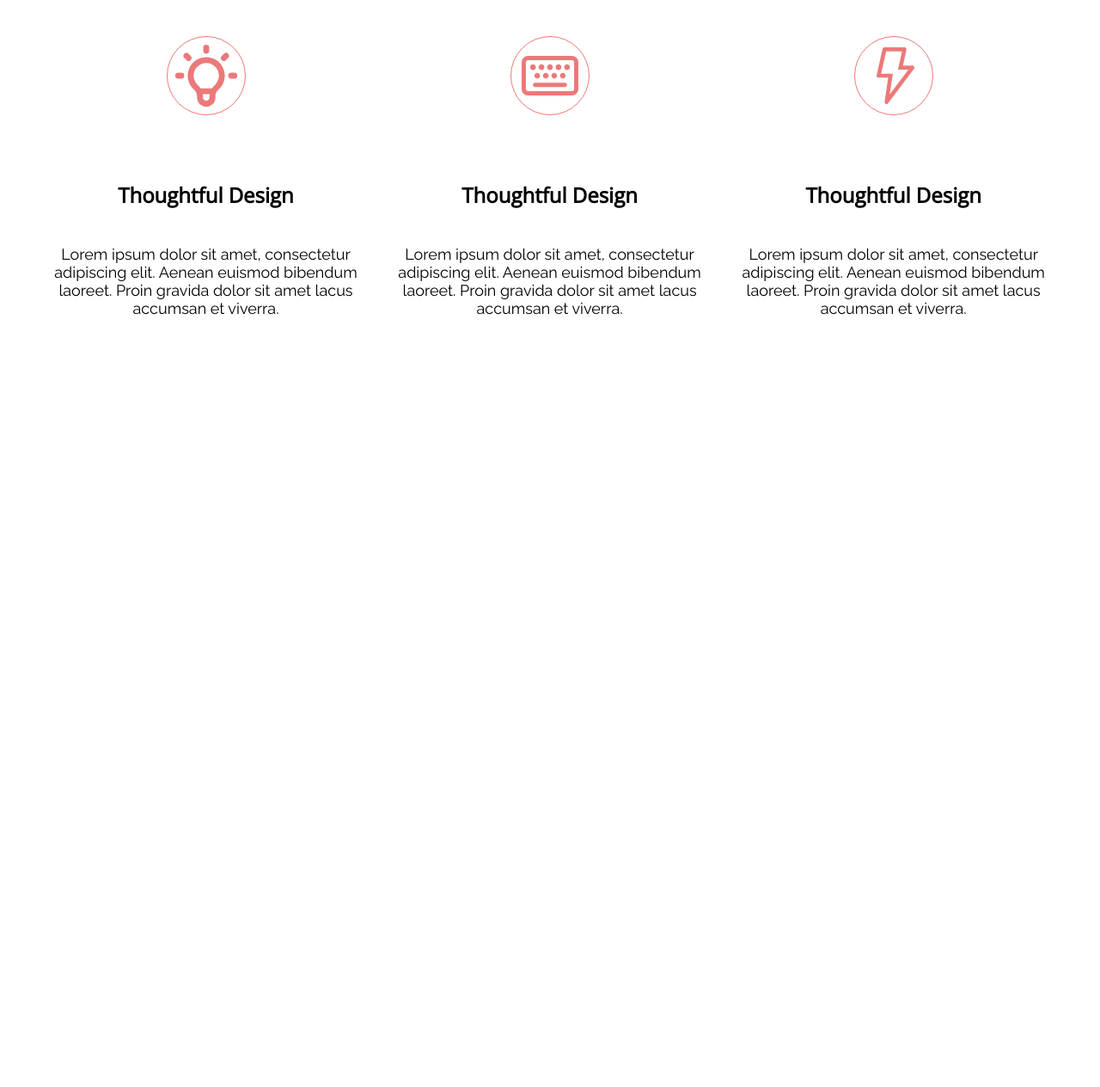
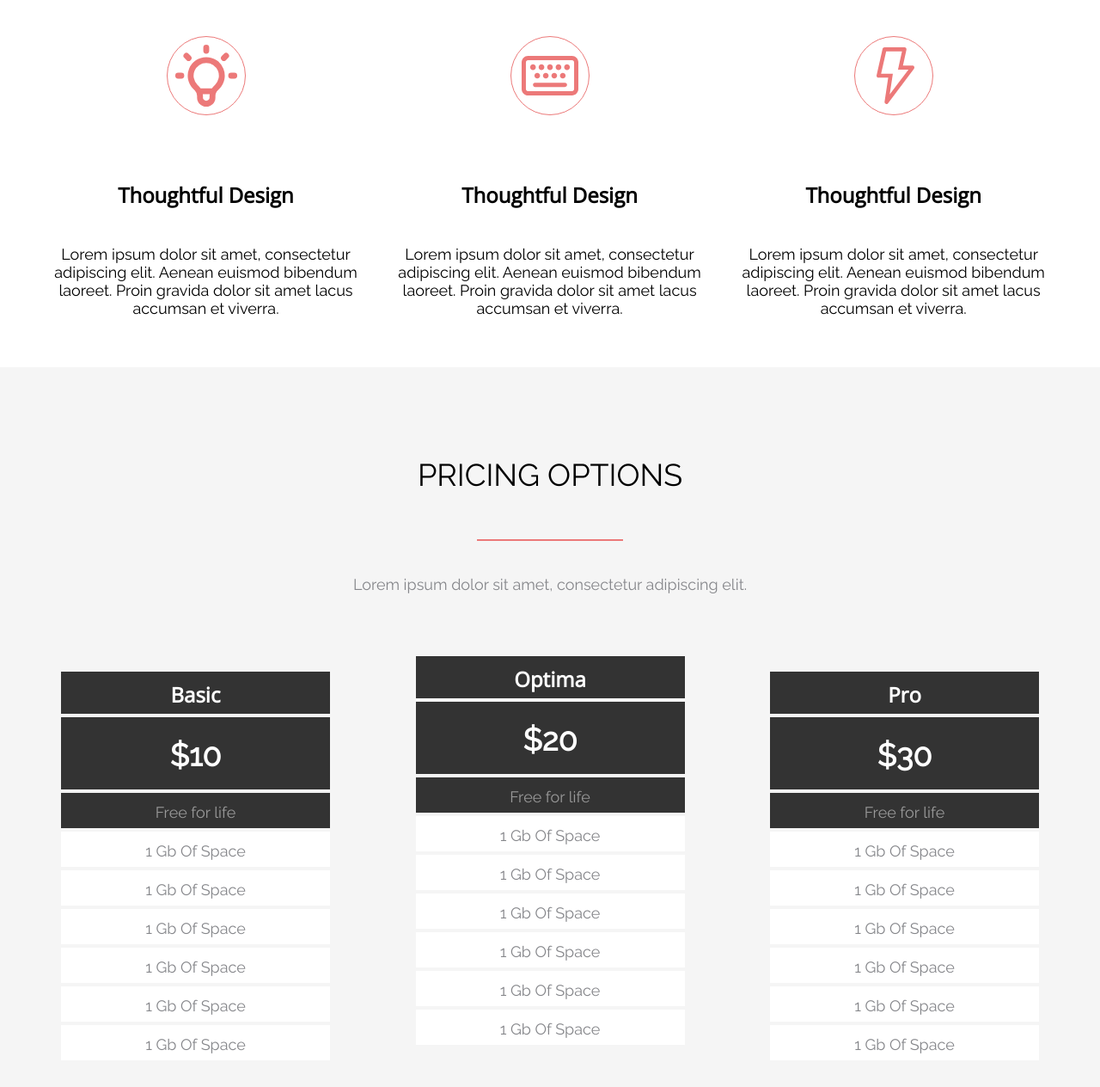
Before and after one commit to ChiretsV/AXIT, a plain HTML site: page index.html in a window 1280 px wide. Shown: the part 972-2236 px from the top of the page at 86% size. Before the commit the page ends 1399 px from the top, so only its background shows below. Drawn offline with nearby package versions, Linux system fonts and the light colour scheme.

Commit message:
feat(hw4): add section pricing

```diff
--- /dev/null
+++ b/css/pricing.css
@@ -0,0 +1,80 @@
+.pricing{
+    width: 100%;
+    background: #F5F5F5;
+    padding-top: 50px;
+    padding-bottom: 50px;
+}
+
+.pricing-wrapper{
+    width: 1170px;
+    margin: 0 auto;
+    padding: 0 14px;
+}
+
+.pricing-article-wrapper{
+    display: flex;
+    flex-direction: row;
+    justify-content: space-between;
+    gap: 20px;
+}
+
+.pricing-article{
+    width: 317px;
+    display: flex;
+    flex-direction: column;
+}
+
+.pricing-article:first-child, .pricing-article:last-child{
+    margin-top: 18px;
+}
+
+.pricing-article__title{
+    height: 53px;
+    line-height: 53px;
+    color: #FFF;
+    text-align: center;
+    font-family: Open Sans;
+    font-size: 24px;
+    font-weight: 700;
+    text-transform: capitalize;
+    border: 2px solid #F5F5F5;
+    background: #333;
+}
+
+.pricing-article__price{
+    height: 88px;
+    line-height: 88px;
+    color: #FFF;
+    text-align: center;
+    font-family: Raleway;
+    font-size: 36px;
+    font-weight: 700;
+    border: 2px solid #F5F5F5;
+    background: #333;
+}
+
+.pricing-article__subheading{
+    height: 45px;
+    line-height: 45px;
+    color: rgba(255, 255, 255, 0.50);
+    text-align: center;
+    font-family: Raleway;
+    font-size: 18px;
+    font-style: normal;
+    font-weight: 400;
+    border: 2px solid #F5F5F5;
+    background: #333;
+}
+
+.pricing-article__item{
+    color: #86878B;
+    text-align: center;
+    font-family: Raleway;
+    font-size: 18px;
+    font-weight: 400;
+    text-transform: capitalize;
+    border: 2px solid #F5F5F5;
+    background: #FFF;
+    height: 45px;
+    line-height: 45px;
+}
--- a/css/style.css
+++ b/css/style.css
@@ -1,5 +1,6 @@
 @import url("awesome.css");
 @import url("tabs.css");
+@import url("pricing.css");
 
 * {
     margin: 0;
@@ -34,4 +35,5 @@ main {
     text-align: center;
     height: 150px;
     line-height: 150px;
+    text-transform: uppercase;
 }
--- a/index.html
+++ b/index.html
@@ -60,6 +60,48 @@
                 </section>
             </div>
         </section>
+        <section class="pricing">
+            <div class="pricing-wrapper">
+                <h2 class="section__title">pricing options</h2>
+                <div class="section-separator"></div>
+                <h5 class="section__subheading">Lorem ipsum dolor sit amet, consectetur adipiscing elit.</h5>
+                <div class="pricing-article-wrapper">
+                    <arcticle class="pricing-article">
+                        <h4 class="pricing-article__title">Basic</h4>
+                        <h3 class="pricing-article__price">$10</h3>
+                        <h5 class="pricing-article__subheading">Free for life</h5>
+                        <h5 class="pricing-article__item">1 gb of space</h5>
+                        <h5 class="pricing-article__item">1 gb of space</h5>
+                        <h5 class="pricing-article__item">1 gb of space</h5>
+                        <h5 class="pricing-article__item">1 gb of space</h5>
+                        <h5 class="pricing-article__item">1 gb of space</h5>
+                        <h5 class="pricing-article__item">1 gb of space</h5>
+                    </arcticle>
+                    <arcticle class="pricing-article">
+                        <h4 class="pricing-article__title">Optima</h4>
+                        <h3 class="pricing-article__price">$20</h3>
+                        <h5 class="pricing-article__subheading">Free for life</h5>
+                        <h5 class="pricing-article__item">1 gb of space</h5>
+                        <h5 class="pricing-article__item">1 gb of space</h5>
+                        <h5 class="pricing-article__item">1 gb of space</h5>
+                        <h5 class="pricing-article__item">1 gb of space</h5>
+                        <h5 class="pricing-article__item">1 gb of space</h5>
+                        <h5 class="pricing-article__item">1 gb of space</h5>
+                    </arcticle>
+                    <arcticle class="pricing-article">
+                        <h4 class="pricing-article__title">Pro</h4>
+                        <h3 class="pricing-article__price">$30</h3>
+                        <h5 class="pricing-article__subheading">Free for life</h5>
+                        <h5 class="pricing-article__item">1 gb of space</h5>
+                        <h5 class="pricing-article__item">1 gb of space</h5>
+                        <h5 class="pricing-article__item">1 gb of space</h5>
+                        <h5 class="pricing-article__item">1 gb of space</h5>
+                        <h5 class="pricing-article__item">1 gb of space</h5>
+                        <h5 class="pricing-article__item">1 gb of space</h5>
+                    </arcticle>
+                </div>
+            </div>
+        </section>
     </main>
 </body>
 </html>
```
